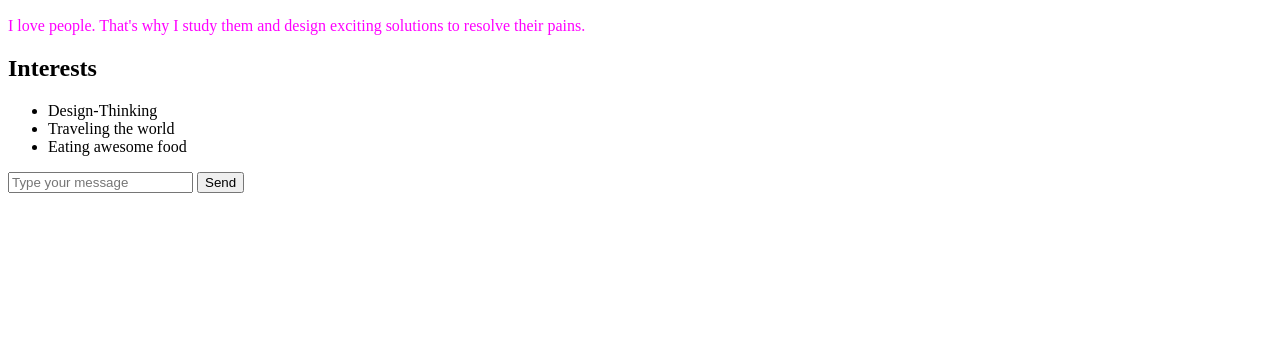
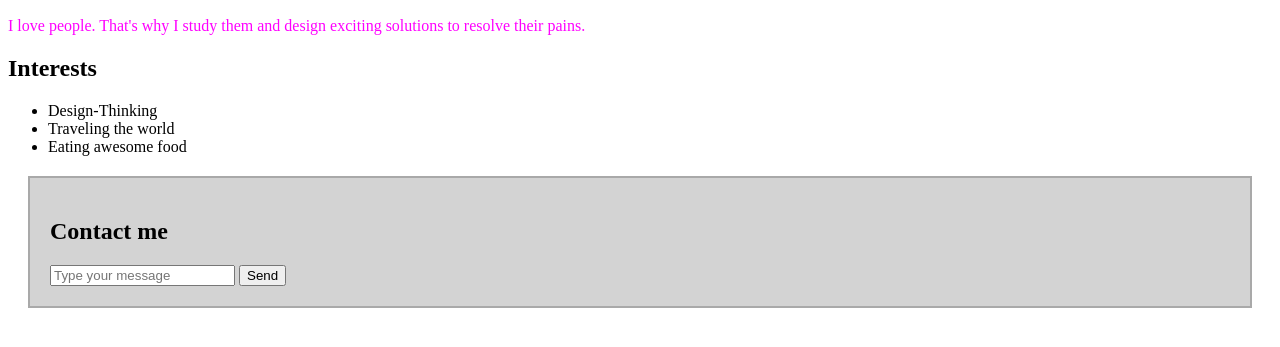
Before and after one commit to LidaLottko/LidaLottko.github.io, a plain HTML site: page index.html in a window 1280 px wide. Shown: the part 321-668 px from the top of the page. Drawn offline with Linux system fonts and the light colour scheme.

Commit message:
Box
Grey box

```diff
--- a/index.html
+++ b/index.html
@@ -16,11 +16,14 @@
       <li>Traveling the world</li>
       <li>Eating awesome food</li>
     </ul>
-    <div>
-      <form>
-        <input type="text" placeholder="Type your message">
-        <input type="submit" value="Send">
-      </form>
+    <div class="contact">
+      <h2>Contact me</h2>
+      <div>
+        <form>
+          <input type="text" placeholder="Type your message">
+          <input type="submit" value="Send">
+        </form>
+      </div>
     </div>
   </body>
 </html>
--- a/style.css
+++ b/style.css
@@ -5,3 +5,11 @@ h1 {
 .summary-text {
   color: magenta;
 }
+.contact {
+  border-color: darkgray;
+  border-width: 2px;
+  border-style: solid;
+  background-color: lightgray;
+  margin: 20px;
+  padding: 20px;
+}
```
